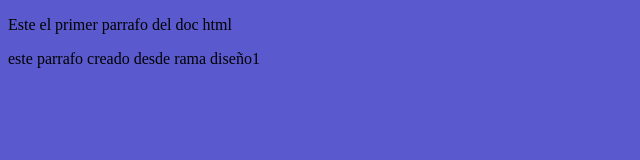
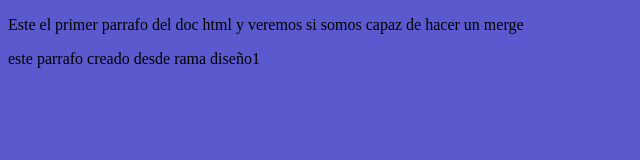
Before and after one commit to yosepyusen/pryecto_web_empresaB, a plain HTML site: page index.html in a window 1280 px wide. Shown: the whole page, without its empty margins (0-640 px from the left). Drawn offline with Linux system fonts and the light colour scheme.

Commit message:
Modificacion de primer parrafo desde master

```diff
--- a/index.html
+++ b/index.html
@@ -9,7 +9,7 @@
 </head>
 <body>
 
-    <p>Este el primer parrafo del doc html</p>
+    <p>Este el primer parrafo del doc html y veremos si somos capaz de hacer un merge</p>
 
 
     <p>este parrafo creado desde rama diseño1</p>
```
